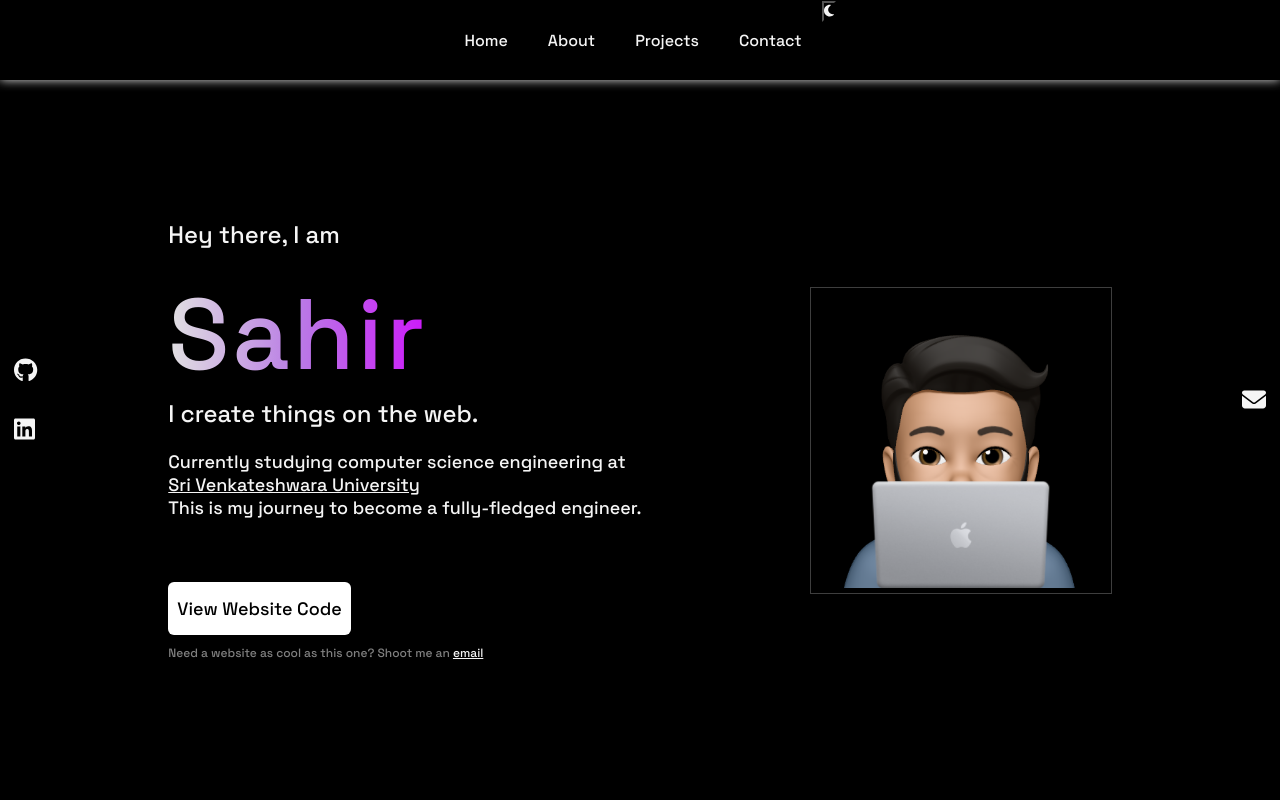
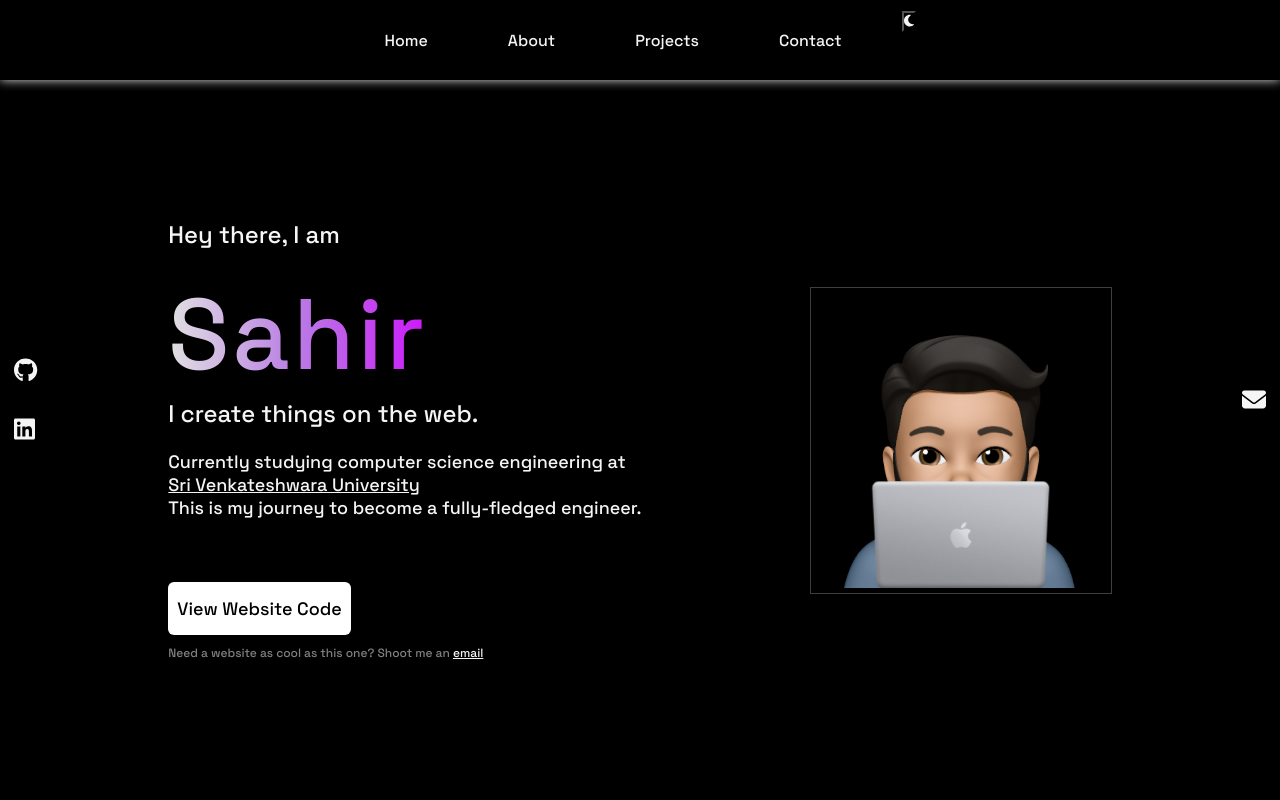
Before and after one commit to sahiee-dev/portfolio-1, a React (Vite) app: page / in a window 1280 px wide. Shown: the top 800 px of the page. Built offline with nearby package versions, Linux system fonts and the light colour scheme; a web font is replaced by a local one.

Commit message:
Update Land.css

```diff
--- a/src/Land.css
+++ b/src/Land.css
@@ -37,6 +37,10 @@ nav {
     height: 10vh;
     box-shadow: 0 0 10px 0.01px #e4e4e4;
     z-index: 2;
+}
+nav a{
+    right: 0;
+    margin: 10px 20px;
 }
 hr{
     box-sizing: 0 0 10px 0.01px #e4e4e4;
```
